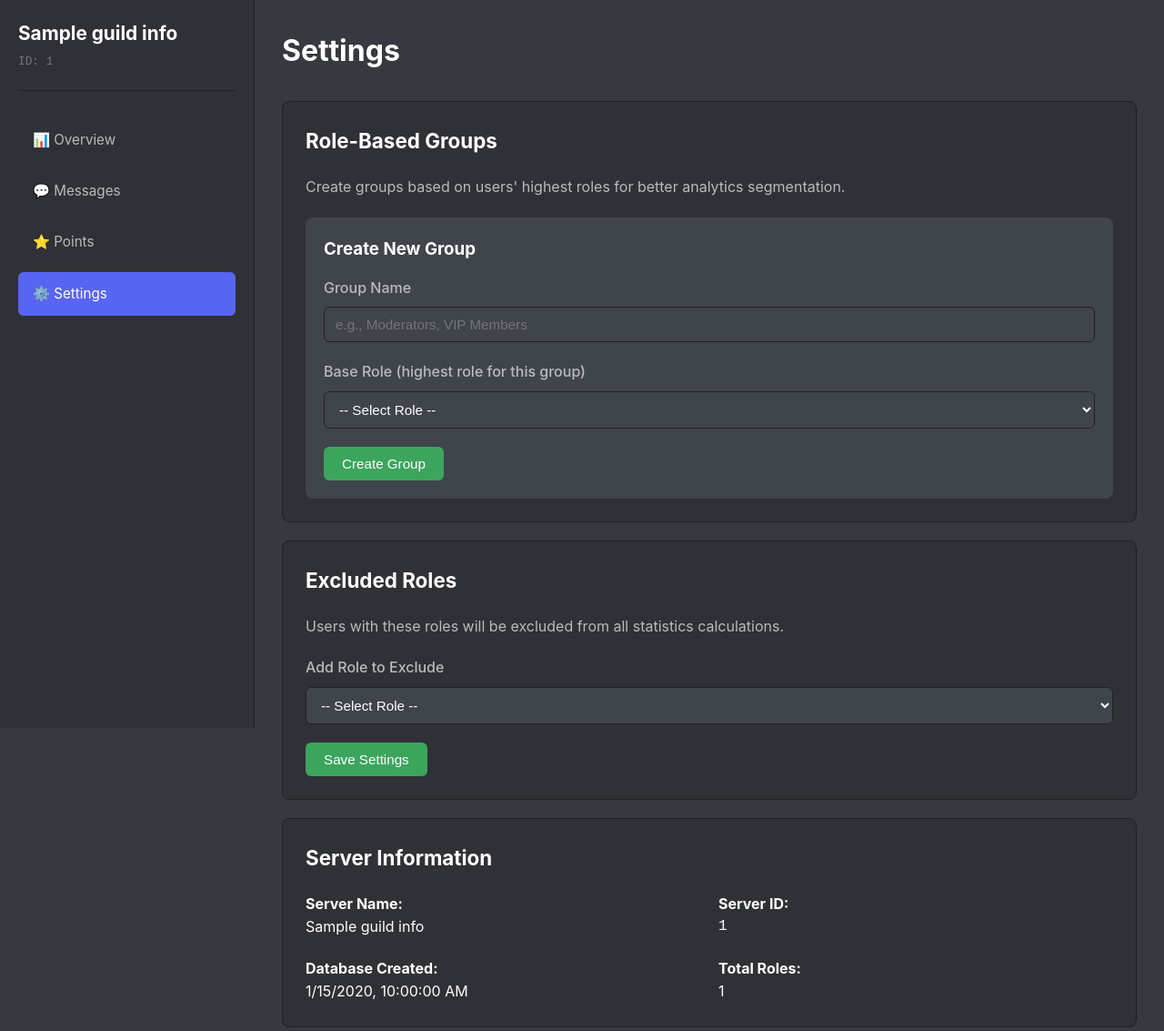
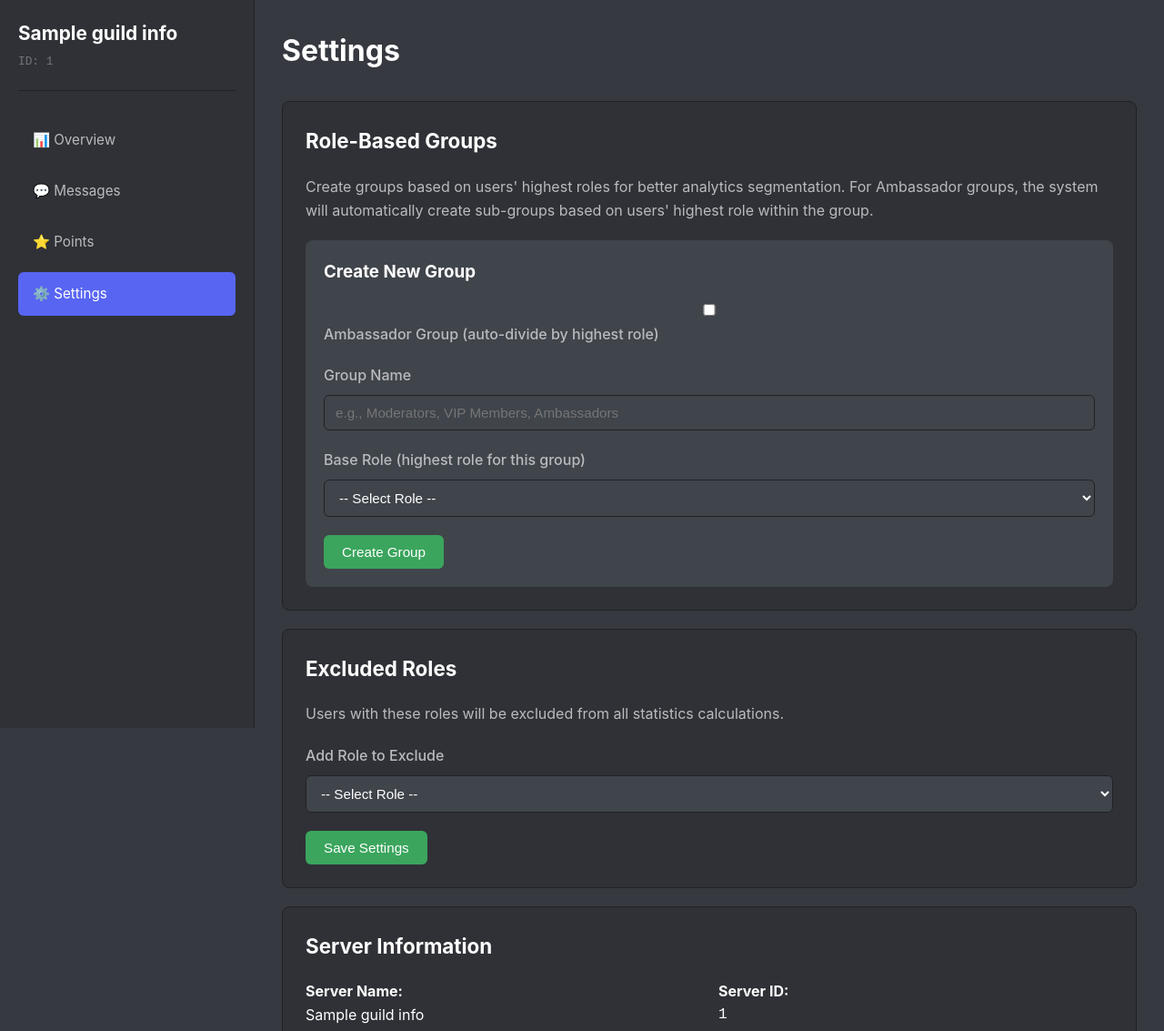
Before and after one commit to noname9006/statrekt, a Node server app: template dashboard/views/settings.ejs in a window 1280 px wide. Shown: the top 1133 px of the page at 91% size. Run offline with Node 20, Linux system fonts and the light colour scheme; the template is opened without the code that fills it: most values are stand-ins (such as "Sample title", 1, 10 or a date in 2020); some libraries are stand-ins or nearby versions.

Commit message:
Add ambassador group management with auto sub-grouping by highest role
Co-authored-by: noname9006 <20386166+noname9006@users.noreply.github.com>

```diff
--- a/dashboard/views/settings.ejs
+++ b/dashboard/views/settings.ejs
@@ -33,12 +33,33 @@
                 <h2>Role-Based Groups</h2>
                 <p style="color: var(--text-secondary); margin-bottom: 20px;">
                     Create groups based on users' highest roles for better analytics segmentation.
+                    For Ambassador groups, the system will automatically create sub-groups based on users' highest role within the group.
                 </p>
 
                 <div id="roleGroups">
                     <% (settings.roleGroups || []).forEach((group, index) => { %>
                     <div class="settings-card" style="margin-bottom: 15px;">
+                        <div style="display: flex; justify-content: space-between; align-items: start;">
+                            <div style="flex: 1;">
                                 <h3><%= group.name %></h3>
+                                <% if (group.isAmbassadorGroup) { %>
+                                <div style="margin-top: 10px; padding: 10px; background-color: var(--surface); border-radius: 6px; border-left: 3px solid var(--primary-color);">
+                                    <strong style="color: var(--primary-color);">Ambassador Group</strong>
+                                    <p style="color: var(--text-secondary); font-size: 0.85rem; margin-top: 5px;">
+                                        Auto-divides users into sub-groups based on their highest role from the selected roles:
+                                    </p>
+                                    <div style="margin-top: 8px;">
+                                        <% (group.roles || []).forEach(roleId => { %>
+                                            <% const role = roles.find(r => r.id === roleId); %>
+                                            <% if (role) { %>
+                                            <span class="role-tag" style="background-color: <%= role.color || '#99AAB5' %>; margin: 2px;">
+                                                <%= role.name %>
+                                            </span>
+                                            <% } %>
+                                        <% }); %>
+                                    </div>
+                                </div>
+                                <% } else { %>
                                 <p style="color: var(--text-secondary); font-size: 0.9rem;">
                                     Based on highest role:
                                     <% const role = roles.find(r => r.id === group.roleId); %>
@@ -46,19 +67,32 @@
                                         <%= role ? role.name : 'Unknown Role' %>
                                     </span>
                                 </p>
-                        <button onclick="deleteGroup(<%= index %>)" class="btn btn-danger" style="margin-top: 10px;">
+                                <% } %>
+                            </div>
+                            <button onclick="deleteGroup(<%= index %>)" class="btn btn-danger">
                                 Delete Group
                             </button>
+                        </div>
                     </div>
                     <% }); %>
                 </div>
 
                 <div style="margin-top: 20px; padding: 20px; background-color: var(--surface-elevated); border-radius: 8px;">
                     <h3 style="margin-bottom: 15px;">Create New Group</h3>
+
+                    <div class="form-group">
+                        <label>
+                            <input type="checkbox" id="isAmbassadorGroup" onchange="toggleAmbassadorMode()">
+                            Ambassador Group (auto-divide by highest role)
+                        </label>
+                    </div>
+
                     <div class="form-group">
                         <label>Group Name</label>
-                        <input type="text" id="newGroupName" placeholder="e.g., Moderators, VIP Members">
+                        <input type="text" id="newGroupName" placeholder="e.g., Moderators, VIP Members, Ambassadors">
                     </div>
+
+                    <div id="standardGroupFields">
                         <div class="form-group">
                             <label>Base Role (highest role for this group)</label>
                             <select id="newGroupRole">
@@ -68,6 +102,29 @@
                                 <% }); %>
                             </select>
                         </div>
+                    </div>
+
+                    <div id="ambassadorGroupFields" style="display: none;">
+                        <div class="form-group">
+                            <label>Select All Ambassador Roles (users will be grouped by their highest role)</label>
+                            <p style="color: var(--text-muted); font-size: 0.85rem; margin-bottom: 10px;">
+                                Select all roles that should be part of the ambassador group. The system will automatically create sub-groups for each role.
+                            </p>
+                            <div id="ambassadorRolesList" style="max-height: 300px; overflow-y: auto; padding: 10px; background-color: var(--surface); border-radius: 6px; border: 1px solid var(--border);">
+                                <% roles.forEach(role => { %>
+                                <div style="padding: 8px; margin: 4px 0; background-color: var(--surface-elevated); border-radius: 4px;">
+                                    <label style="display: flex; align-items: center; cursor: pointer; margin: 0;">
+                                        <input type="checkbox" class="ambassador-role-checkbox" value="<%= role.id %>" style="margin-right: 10px;">
+                                        <span class="role-tag" style="background-color: <%= role.color || '#99AAB5' %>">
+                                            <%= role.name %>
+                                        </span>
+                                    </label>
+                                </div>
+                                <% }); %>
+                            </div>
+                        </div>
+                    </div>
+
                     <button onclick="createGroup()" class="btn btn-success">Create Group</button>
                 </div>
             </section>
@@ -170,12 +227,26 @@
     <script>
         let currentSettings = <%- JSON.stringify(settings) %>;
 
+        function toggleAmbassadorMode() {
+            const isAmbassador = document.getElementById('isAmbassadorGroup').checked;
+            const standardFields = document.getElementById('standardGroupFields');
+            const ambassadorFields = document.getElementById('ambassadorGroupFields');
+
+            if (isAmbassador) {
+                standardFields.style.display = 'none';
+                ambassadorFields.style.display = 'block';
+            } else {
+                standardFields.style.display = 'block';
+                ambassadorFields.style.display = 'none';
+            }
+        }
+
         function createGroup() {
             const name = document.getElementById('newGroupName').value;
-            const roleId = document.getElementById('newGroupRole').value;
+            const isAmbassadorGroup = document.getElementById('isAmbassadorGroup').checked;
 
-            if (!name || !roleId) {
-                showToast('Please provide both group name and role', 'error');
+            if (!name) {
+                showToast('Please provide a group name', 'error');
                 return;
             }
 
@@ -183,10 +254,35 @@
                 currentSettings.roleGroups = [];
             }
 
+            if (isAmbassadorGroup) {
+                // Get all selected ambassador roles
+                const selectedRoles = Array.from(document.querySelectorAll('.ambassador-role-checkbox:checked'))
+                    .map(cb => cb.value);
+
+                if (selectedRoles.length === 0) {
+                    showToast('Please select at least one role for the ambassador group', 'error');
+                    return;
+                }
+
                 currentSettings.roleGroups.push({
                     name: name,
-                roleId: roleId
+                    isAmbassadorGroup: true,
+                    roles: selectedRoles
                 });
+            } else {
+                const roleId = document.getElementById('newGroupRole').value;
+
+                if (!roleId) {
+                    showToast('Please select a role', 'error');
+                    return;
+                }
+
+                currentSettings.roleGroups.push({
+                    name: name,
+                    roleId: roleId,
+                    isAmbassadorGroup: false
+                });
+            }
 
             saveSettings().then(() => {
                 window.location.reload();
```
Lines whose indentation alone changed are shown as unchanged.
